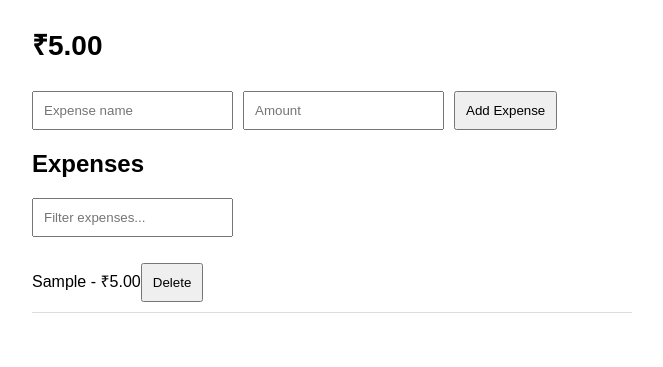
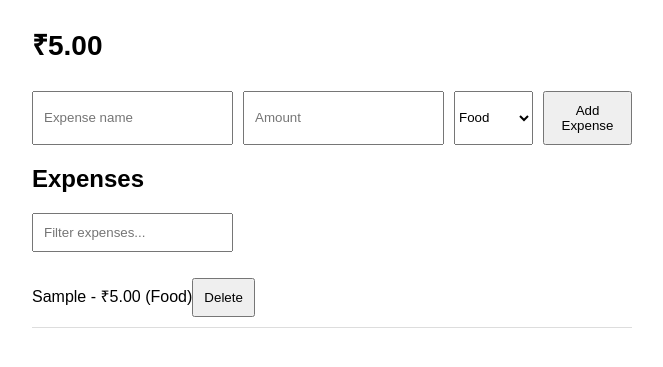
Before and after one commit to Vikyath5/mini-expense-tracker, a plain HTML site: page index.html in a window 1280 px wide. Both pictures are taken after typing "Sample", "5" into the empty fields and a click on the button "Add Expense". Shown: the part 131-498 px from the top of the page, without its empty margins (308-971 px from the left). Drawn offline with Linux system fonts and the light colour scheme.

Commit message:
Add expense categories

```diff
--- a/index.html
+++ b/index.html
@@ -23,6 +23,13 @@
 
             <input type="number" id="expenseAmount" placeholder="Amount" min="0" step="0.01">
 
+            <select id="expenseCategory">
+                <option value="Food">Food</option>
+                <option value="Transport">Transport</option>
+                <option value="Shopping">Shopping</option>
+                <option value="Other">Other</option>
+            </select>
+
             <button type="submit">Add Expense</button>
         </form>
 
--- a/js/expenses.js
+++ b/js/expenses.js
@@ -3,6 +3,7 @@ const expenses = [];
 const expenseForm = document.getElementById("expenseForm");
 const expenseName = document.getElementById("expenseName");
 const expenseAmount = document.getElementById("expenseAmount");
+const expenseCategory = document.getElementById("expenseCategory");
 const expenseList = document.getElementById("expenseList");
 const totalAmount = document.getElementById("totalAmount");
 
@@ -22,7 +23,7 @@ function displayExpenses() {
         const listItem = document.createElement("li");
 
         listItem.textContent =
-            `${expense.name} - ₹${expense.amount.toFixed(2)}`;
+            `${expense.name} - ₹${expense.amount.toFixed(2)} (${expense.category})`;
 
         const deleteButton = document.createElement("button");
 
@@ -50,6 +51,7 @@ expenseForm.addEventListener("submit", (event) => {
 
     const name = expenseName.value.trim();
     const amount = Number(expenseAmount.value);
+    const category = expenseCategory.value;
 
     if (!name || !Number.isFinite(amount) || amount <= 0) {
         alert("Please enter a valid expense name and amount.");
@@ -58,7 +60,8 @@ expenseForm.addEventListener("submit", (event) => {
 
     expenses.push({
         name: name,
-        amount: amount
+        amount: amount,
+        category: category
     });
 
     displayExpenses();
```
